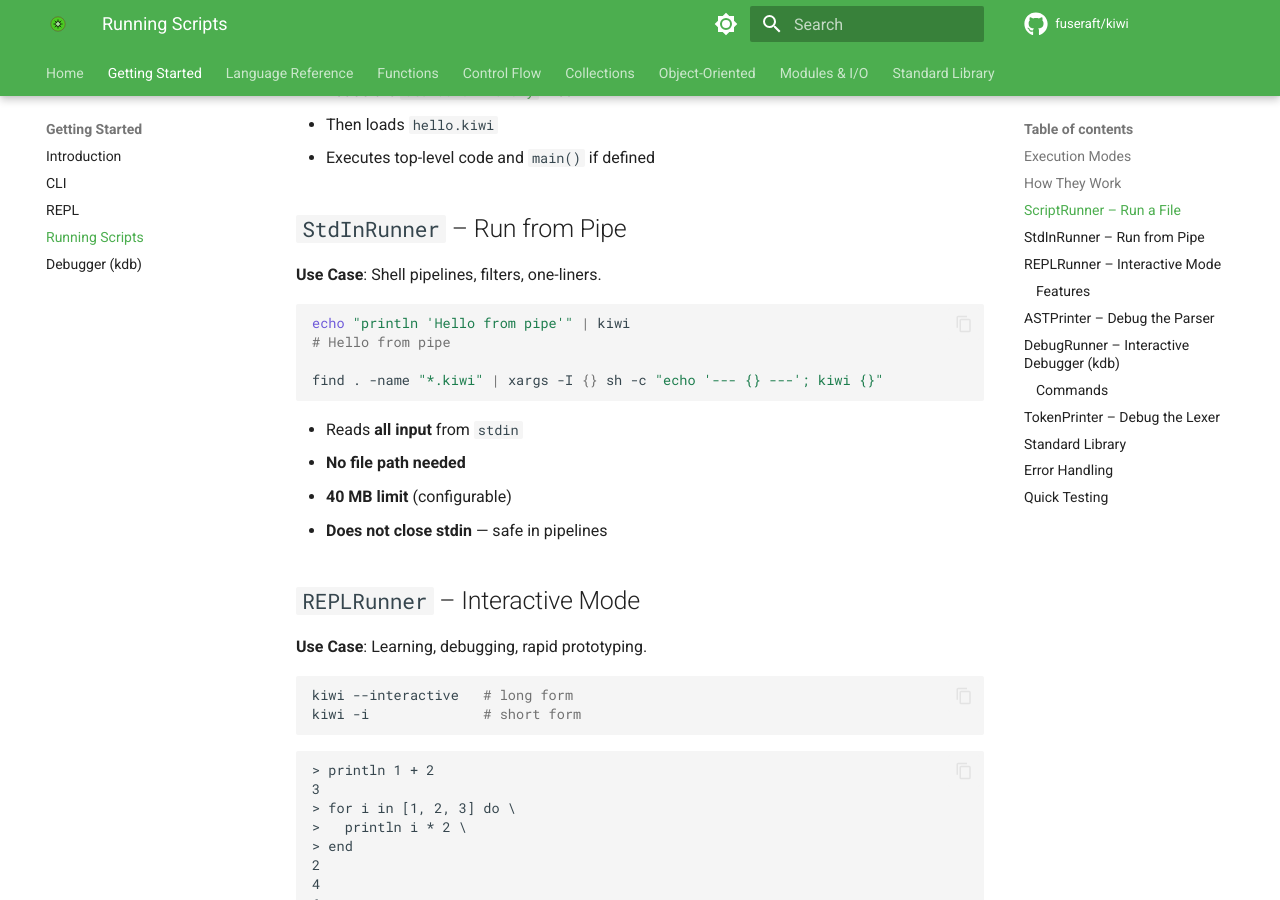
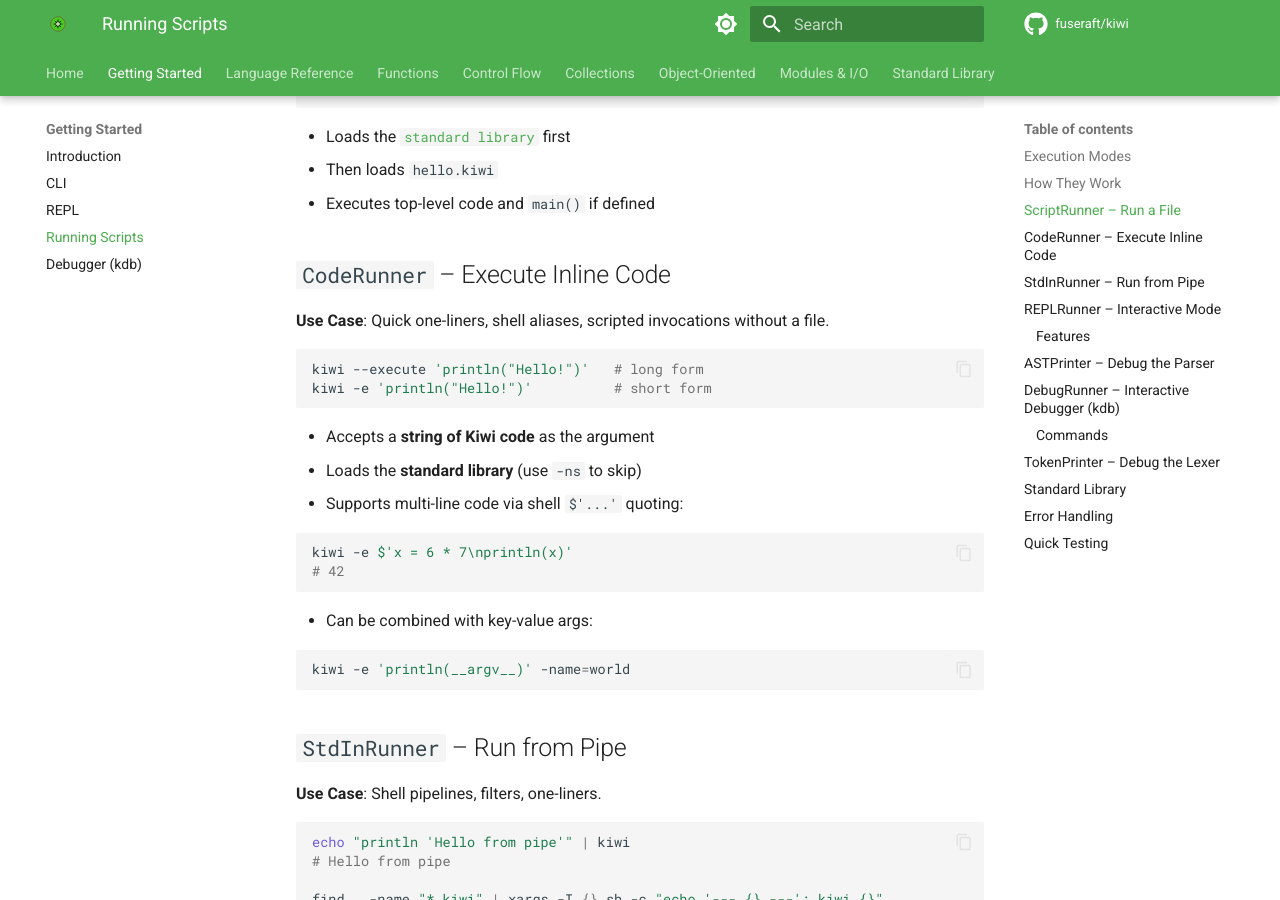
Before and after one commit to fuseraft/kiwi, an MkDocs documentation site: the page built from docs/runners.md, in a window 1280 px wide and 900 px high, scrolled down 1100 px. Built offline with MkDocs 1.6.1 and Material for MkDocs 9.7.7, drawn with Linux system fonts in a browser that asks for light colours; comment, search, counter and statistics services are not loaded; some of the changed text lies outside the part shown.

Commit message:
Add code runner

````diff
--- a/docs/runners.md
+++ b/docs/runners.md
@@ -9,6 +9,7 @@ Kiwi supports **multiple execution modes** via the `IRunner` interface. Each mod
 | Runner | Purpose | Input | Example |
 |--------|--------|-------|--------|
 | `ScriptRunner` | Run `.kiwi` files | File path | `kiwi script.kiwi` |
+| `CodeRunner` | Execute a code string inline | `-e` flag | `kiwi -e 'println "hi"'` |
 | `StdInRunner` | Run from piped input | `stdin` | `cat script.kiwi &#124; kiwi` |
 | `REPLRunner` | Interactive shell | Keyboard | `kiwi --interactive` |
 | `DebugRunner` | Step-debug a script (kdb) | File | `kiwi --debug script.kiwi` |
@@ -35,6 +36,30 @@ kiwi examples/hello.kiwi
 - Loads the [`standard library`](./lib/README.md) first
 - Then loads `hello.kiwi`
 - Executes top-level code and `main()` if defined
+
+## `CodeRunner` – Execute Inline Code
+
+**Use Case**: Quick one-liners, shell aliases, scripted invocations without a file.
+
+```bash
+kiwi --execute 'println("Hello!")'   # long form
+kiwi -e 'println("Hello!")'          # short form
+```
+
+- Accepts a **string of Kiwi code** as the argument
+- Loads the **standard library** (use `-ns` to skip)
+- Supports multi-line code via shell `$'...'` quoting:
+
+```bash
+kiwi -e $'x = 6 * 7\nprintln(x)'
+# 42
+```
+
+- Can be combined with key-value args:
+
+```bash
+kiwi -e 'println(__argv__)' -name=world
+```
 
 ## `StdInRunner` – Run from Pipe
 
@@ -165,8 +190,8 @@ Token #               Type  Name                 Text
 
 ## Standard Library
 
-- **Loaded automatically** in `ScriptRunner`, `StdInRunner`, and `REPLRunner`
-- **Skipped** in `--ast` and `--tokenize`
+- **Loaded automatically** in `ScriptRunner`, `CodeRunner`, `StdInRunner`, and `REPLRunner`
+- **Skipped** in `--ast` and `--tokens`
 - Configured in [`kiwi-settings.json`](../src/kiwi-settings.json)
 - **Last file wins** (for overrides)
 
@@ -181,6 +206,9 @@ All runners catch:
 ```bash
 # Run a script
 kiwi test.kiwi
+
+# Execute inline code
+kiwi -e 'println("hello")'
 
 # Pipe input
 echo "println 100" | kiwi
````
Also changed, not shown: docs/cli.md (+23 -0 lines), 4 other files.
